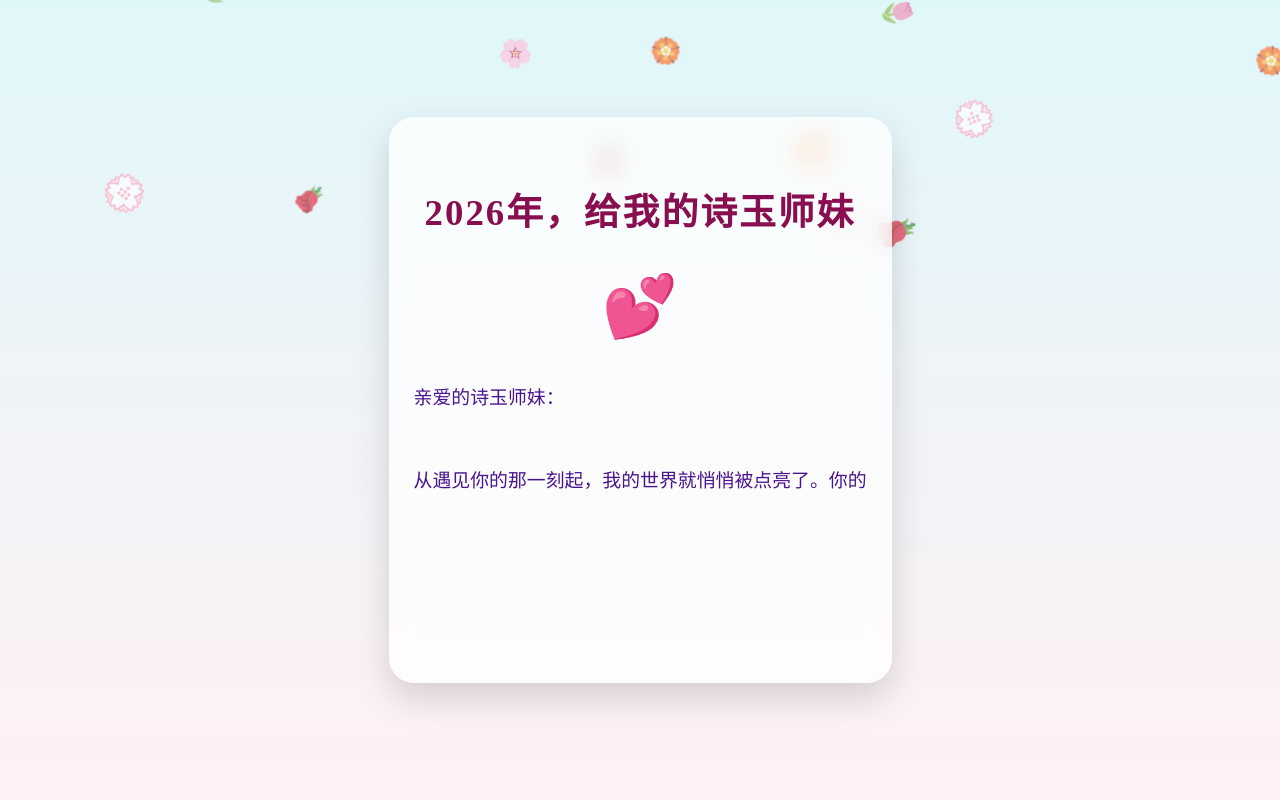
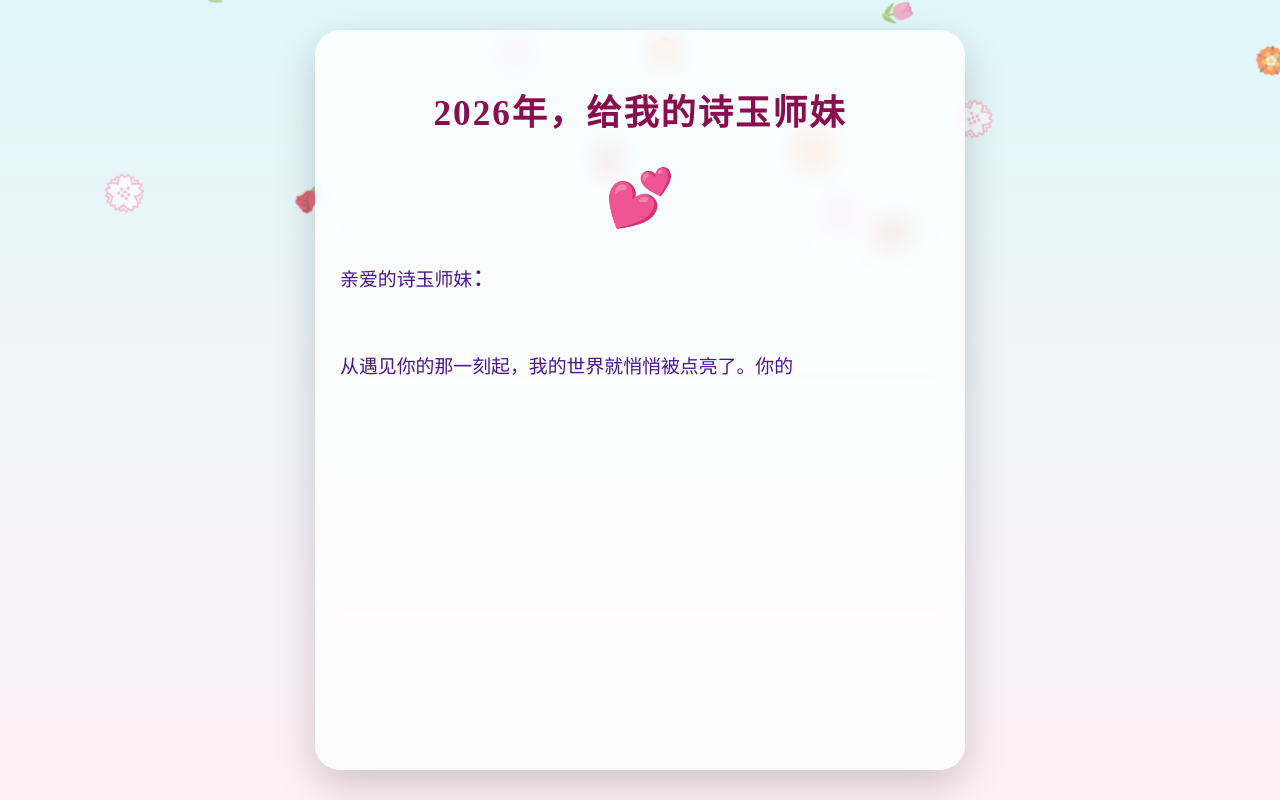
Before and after one commit to dawnlandjack-afk/dawnlandjack-afk.github.io, a plain HTML site: page index.html in a window 1280 px wide. Drawn offline with Linux system fonts and the light colour scheme.

Commit message:
更新 index.html

```diff
--- a/index.html
+++ b/index.html
@@ -20,46 +20,69 @@
         }
 
         .container {
-            text-align: center;
-            padding: 40px 25px;
-            max-width: 90%;
-            background: rgba(255, 255, 255, 0.75);
+            width: 90%;
+            max-width: 600px;
+            height: 85vh;
+            background: rgba(255, 255, 255, 0.78);
             border-radius: 25px;
-            box-shadow: 0 15px 35px rgba(0,0,0,0.15);
+            box-shadow: 0 15px 40px rgba(0,0,0,0.18);
             backdrop-filter: blur(12px);
+            padding: 30px 25px;
+            display: flex;
+            flex-direction: column;
             z-index: 10;
         }
 
         h1 {
-            font-size: 2.3em;
-            margin-bottom: 35px;
+            text-align: center;
+            font-size: 2.2em;
             color: #880e4f;
             letter-spacing: 2px;
+            margin-bottom: 20px;
+            flex-shrink: 0;
         }
 
-        .heart {
-            font-size: 3.8em;
-            margin: 35px 0;
+        .heart-top {
+            text-align: center;
+            font-size: 3.5em;
             color: #e91e63;
+            margin: 10px 0 20px;
+            flex-shrink: 0;
         }
 
-        .letter {
+        /* 信纸主体区域 - 可滚动 + 固定高度 */
+        .letter-box {
+            flex: 1;
+            overflow-y: auto;
+            overflow-x: hidden;
+            padding-right: 10px;
+            line-height: 2.2;
             font-size: 1.18em;
-            line-height: 2.2;
             text-align: left;
-            margin: 0 auto;
-            max-width: 800px;
+            word-wrap: break-word;
+        }
+
+        /* 自定义滚动条（更美观） */
+        .letter-box::-webkit-scrollbar {
+            width: 6px;
+        }
+        .letter-box::-webkit-scrollbar-track {
+            background: transparent;
+        }
+        .letter-box::-webkit-scrollbar-thumb {
+            background: rgba(136, 14, 79, 0.3);
+            border-radius: 3px;
         }
 
         .typewriter {
             text-indent: 2em;
-            margin: 20px 0;
         }
 
         .salutation {
             text-indent: 0 !important;
             font-size: 1.3em;
             margin-bottom: 30px;
+            text-align: center;
         }
 
         .closing {
@@ -69,12 +92,24 @@
             font-size: 1.3em;
         }
 
-        /* 隐藏光标（可选，如果你不喜欢闪烁的光标，可以删掉下面的 .cursor 样式） */
+        .heart-bottom {
+            text-align: center;
+            font-size: 3.5em;
+            color: #e91e63;
+            margin-top: 30px;
+            opacity: 0;
+            transition: opacity 1.5s ease;
+            flex-shrink: 0;
+        }
+
+        /* 闪烁光标 */
         .cursor {
             display: inline-block;
             width: 2px;
+            height: 1.2em;
             background-color: #4a148c;
             margin-left: 2px;
+            vertical-align: middle;
             animation: blink 1s infinite;
         }
 
@@ -83,7 +118,7 @@
             51%, 100% { opacity: 0; }
         }
 
-        /* 飘落的樱花瓣 */
+        /* 樱花飘落 */
         .particles {
             position: absolute;
             top: 0;
@@ -100,16 +135,10 @@
         }
 
         @keyframes fall {
-            0% {
-                transform: translateY(-100px) rotate(0deg);
-                opacity: 0;
-            }
+            0% { transform: translateY(-100px) rotate(0deg); opacity: 0; }
             10% { opacity: 0.6; }
             90% { opacity: 0.6; }
-            100% {
-                transform: translateY(100vh) rotate(720deg);
-                opacity: 0;
-            }
+            100% { transform: translateY(100vh) rotate(720deg); opacity: 0; }
         }
     </style>
 </head>
@@ -118,18 +147,15 @@
 
     <div class="container">
         <h1>2026年，给我的诗玉师妹</h1>
+        <div class="heart-top">💕</div>
 
-        <div class="heart">💕</div>
+        <!-- 信件内容会在这里一个字一个字打出来 -->
+        <div class="letter-box" id="letter"></div>
 
-        <div class="letter" id="letter">
-            <!-- 文字将由 JavaScript 一个一个打出来 -->
-        </div>
-
-        <div class="heart" id="finalHeart" style="opacity:0;">💕💕💕</div>
+        <div class="heart-bottom" id="finalHeart">💕💕💕</div>
     </div>
 
     <script>
-        // 完整信件内容（保持原样，包括换行和段落）
         const fullText = `亲爱的诗玉师妹：
 
 从遇见你的那一刻起，我的世界就悄悄被点亮了。你的笑容像春风一样温暖，轻轻拂过我心底最柔软的角落；你的眼神像星河般明亮，让我忍不住沉溺其中，无法自拔。
@@ -144,69 +170,71 @@
 师兄哥哥
 2026年1月1日`;
 
-        const letterElement = document.getElementById('letter');
+        const letterBox = document.getElementById('letter');
         const finalHeart = document.getElementById('finalHeart');
-
-        // 打字速度：每字约 80~120ms，这里取 100ms，阅读感自然
-        const typingSpeed = 100;
-
-        // 段落之间的额外停顿（ms）
-        const paragraphPause = 800;
-
         let i = 0;
+        const typingSpeed = 100;        // 每字间隔 100ms
+        const paragraphPause = 800;     // 段落间额外停顿
 
         function typeWriter() {
             if (i < fullText.length) {
                 const char = fullText[i];
 
-                // 创建一个 span 来包裹当前字符
                 const span = document.createElement('span');
                 span.textContent = char;
 
-                // 处理换行和段落
+                // 处理特殊格式
                 if (char === '\n') {
-                    letterElement.appendChild(document.createElement('br'));
-                    // 如果连续两个换行，说明是段落间空行，加暂停
+                    letterBox.appendChild(document.createElement('br'));
                     if (fullText[i + 1] === '\n') {
                         setTimeout(typeWriter, paragraphPause);
                         i++;
                         return;
                     }
-                } else if (char === '：' && fullText.substring(i-6, i+1) === '诗玉师妹：') {
-                    // 问候语特殊处理
-                    span.classList.add('salutation');
-                } else if (i > fullText.length - 30 && fullText.substring(i).includes('永远爱你的')) {
-                    // 落款部分
-                    span.classList.add('closing');
                 } else {
-                    span.classList.add('typewriter');
+                    // 问候语
+                    if (fullText.substring(i-6, i+1).includes('诗玉师妹：')) {
+                        span.classList.add('salutation');
+                    }
+                    // 落款
+                    else if (fullText.substring(i).startsWith('永远爱你的')) {
+                        span.classList.add('closing');
+                    }
+                    else {
+                        span.classList.add('typewriter');
+                    }
                 }
 
-                letterElement.appendChild(span);
+                letterBox.appendChild(span);
 
-                // 添加闪烁光标（只在最后）
+                // 最后一个字符后加光标
                 if (i === fullText.length - 1) {
                     const cursor = document.createElement('span');
                     cursor.classList.add('cursor');
                     cursor.innerHTML = '&nbsp;';
-                    letterElement.appendChild(cursor);
+                    letterBox.appendChild(cursor);
                 }
+
+                // 自动滚动到最新内容
+                letterBox.scrollTop = letterBox.scrollHeight;
 
                 i++;
                 setTimeout(typeWriter, typingSpeed);
             } else {
-                // 打完后显示最后的爱心
+                // 打完后显示底部爱心
                 finalHeart.style.opacity = 1;
-                finalHeart.style.transition = 'opacity 1.5s ease';
+                // 移除光标（可选）
+                const cursor = document.querySelector('.cursor');
+                if (cursor) cursor.remove();
             }
         }
 
-        // 页面加载后稍等一下开始打字（增加仪式感）
+        // 页面加载后 1 秒开始打字
         window.onload = () => {
             setTimeout(typeWriter, 1000);
         };
 
-        // 飘落樱花粒子
+        // 樱花飘落
         const particlesContainer = document.getElementById('particles');
         const petals = ['🌸', '🌺', '🌷', '💮', '🏵️', '🌹'];
 
@@ -214,22 +242,17 @@
             const particle = document.createElement('div');
             particle.classList.add('particle');
             particle.textContent = petals[Math.floor(Math.random() * petals.length)];
-
             particle.style.left = Math.random() * 100 + 'vw';
             particle.style.fontSize = (Math.random() * 15 + 25) + 'px';
             particle.style.animationDuration = (Math.random() * 8 + 10) + 's';
-
             particlesContainer.appendChild(particle);
 
-            particle.addEventListener('animationend', () => {
-                particle.remove();
-            });
+            particle.addEventListener('animationend', () => particle.remove());
         }
 
         setInterval(createParticle, 600);
-
-        for (let i = 0; i < 12; i++) {
-            setTimeout(createParticle, i * 800);
+        for (let j = 0; j < 12; j++) {
+            setTimeout(createParticle, j * 800);
         }
     </script>
 </body>
```
